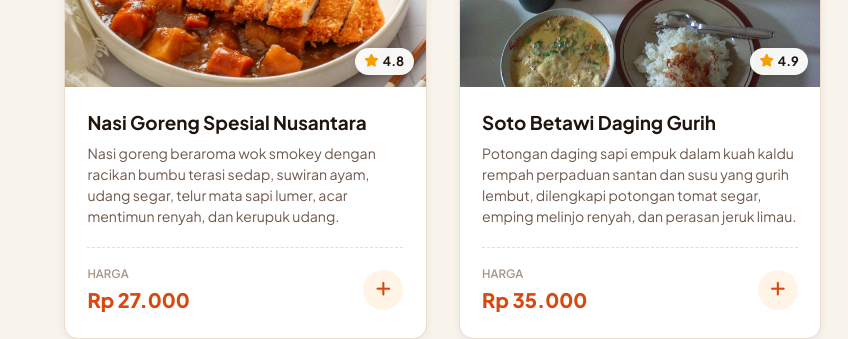
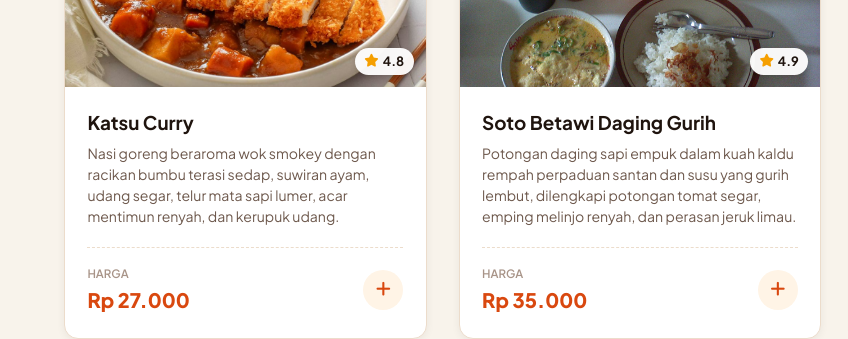
Before and after one commit to muhammadariodzlfkr-source/websitekuliner, a plain HTML site: page index.html in a window 1280 px wide. Shown: the part 2888-3227 px from the top of the page, 0-848 px from the left. Drawn offline with Linux system fonts and the light colour scheme; grey boxes are pictures that could not be loaded.

Commit message:
Update index.html

```diff
--- a/index.html
+++ b/index.html
@@ -341,10 +341,10 @@
           </div>
         </article>
 
-        <!-- Produk 4: Nasi Goreng Spesial Nusantara -->
+        <!-- Produk 4: Katsu Curry -->
         <article class="menu-card" data-category="makanan" id="product-4">
           <div class="card-media">
-            <img src="images/katsu-curry.jpg" alt="Nasi Goreng Spesial Nusantara" loading="lazy">
+            <img src="images/katsu-curry.jpg" alt="Katsu Curry" loading="lazy">
             <div class="card-badge-top">
               <span class="badge-tag badge-category">Makanan</span>
             </div>
@@ -353,7 +353,7 @@
             </div>
           </div>
           <div class="card-body">
-            <h3 class="product-title">Nasi Goreng Spesial Nusantara</h3>
+            <h3 class="product-title">Katsu Curry</h3>
             <p class="product-desc">
               Nasi goreng beraroma wok smokey dengan racikan bumbu terasi sedap, suwiran ayam, udang segar, telur mata sapi lumer, acar mentimun renyah, dan kerupuk udang.
             </p>
@@ -362,7 +362,7 @@
                 <span class="price-label">Harga</span>
                 <span class="product-price">Rp 27.000</span>
               </div>
-              <button class="btn-order-item" title="Pesan Menu Ini" onclick="openOrderModal('Nasi Goreng Spesial Nusantara', 27000, 'images/nasi-goreng.jpg')">
+              <button class="btn-order-item" title="Pesan Menu Ini" onclick="openOrderModal('Katsu Curry', 27000, 'images/nasi-goreng.jpg')">
                 <i class="fa-solid fa-plus"></i>
               </button>
             </div>
@@ -662,7 +662,7 @@
                   <option value="Tonkotsu Ramen">Tonkotsu Ramen</option>
                   <option value="Takoyaki">Takoyaki</option>
                   <option value="Fried Tempura">Fried Tempura</option>
-                  <option value="Nasi Goreng Spesial Nusantara">Nasi Goreng Spesial Nusantara</option>
+                  <option value="Katsu Curry">Katsu Curry</option>
                   <option value="Soto Betawi Daging Gurih">Soto Betawi Daging Gurih</option>
                   <option value="Gado-Gado Siram Spesial">Gado-Gado Siram Spesial</option>
                 </select>
```
